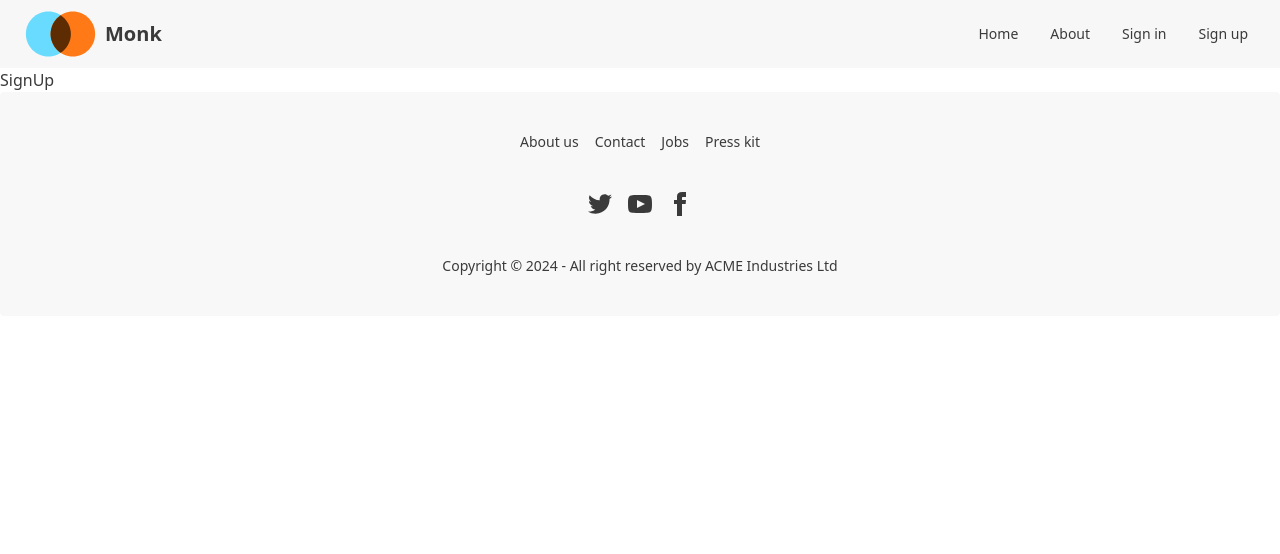
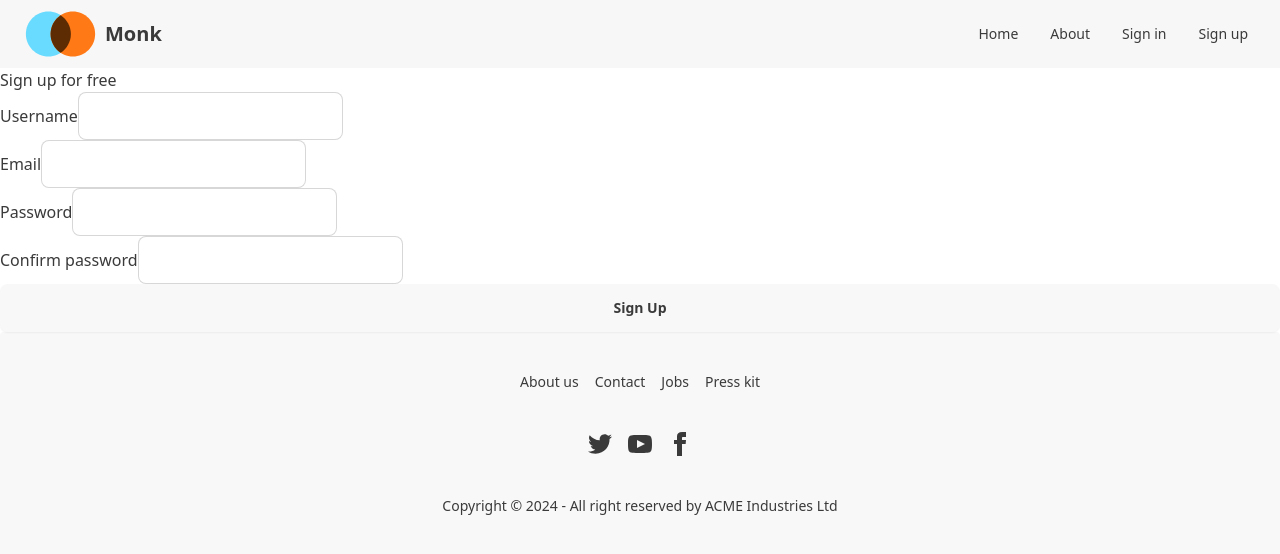
Before and after one commit to martinvasquez1/orange-monk-client, a React (Vite) app: page /sign-up in a window 1280 px wide. Shown: the top 554 px of the page. Built offline with nearby package versions, Linux system fonts and the light colour scheme; no server answers.

Commit message:
Add sign up form functionality

```diff
--- /dev/null
+++ b/src/api/users.js
@@ -0,0 +1,12 @@
+import axiosInstance from './axiosInstance';
+
+export function createUser({ username, email, password, confirmPassword }) {
+  return axiosInstance
+    .post('/auth/sign-up', {
+      username,
+      email,
+      password,
+      confirmPassword,
+    })
+    .then((res) => res.data);
+}
--- a/src/pages/SignUp.jsx
+++ b/src/pages/SignUp.jsx
@@ -1,3 +1,82 @@
+import { useState } from 'react';
+import { createUser } from '../api/users';
+import { useMutation } from '@tanstack/react-query';
+import { useNavigate } from 'react-router-dom';
+
 export default function SignUp({}) {
-  return <div>SignUp</div>;
+  const [username, setUsername] = useState('');
+  const [email, setEmail] = useState('');
+  const [password, setPassword] = useState('');
+  const [confirmPassword, setConfirmPassword] = useState('');
+
+  const navigate = useNavigate();
+
+  const mutation = useMutation({
+    mutationFn: createUser,
+    onSuccess: (data) => {
+      localStorage.setItem('jwt', data.data.token);
+      navigate('/app');
+    },
+  });
+
+  function handleSubmit(e) {
+    e.preventDefault();
+    mutation.mutate({
+      username,
+      email,
+      password,
+      confirmPassword,
+    });
+  }
+
+  return (
+    <div>
+      <h1>Sign up for free</h1>
+      <form onSubmit={handleSubmit} className="flex flex-col">
+        <label>
+          <span>Username</span>
+          <input
+            value={username}
+            type="username"
+            name="username"
+            onChange={(e) => setUsername(e.target.value)}
+            className="input input-bordered"
+          />
+        </label>
+        <label>
+          <span>Email</span>
+          <input
+            value={email}
+            type="email"
+            name="email"
+            onChange={(e) => setEmail(e.target.value)}
+            className="input input-bordered"
+          />
+        </label>
+        <label>
+          <span>Password</span>
+          <input
+            value={password}
+            type="password"
+            name="password"
+            onChange={(e) => setPassword(e.target.value)}
+            className="input input-bordered"
+          />
+        </label>
+        <label>
+          <span>Confirm password</span>
+          <input
+            value={confirmPassword}
+            type="confirmPassword"
+            name="confirmPassword"
+            onChange={(e) => setConfirmPassword(e.target.value)}
+            className="input input-bordered"
+          />
+        </label>
+        <button type="submit" disabled={mutation.isPending} className="btn">
+          {mutation.isPending ? 'Signing Up...' : 'Sign Up'}
+        </button>
+      </form>
+    </div>
+  );
 }
```
